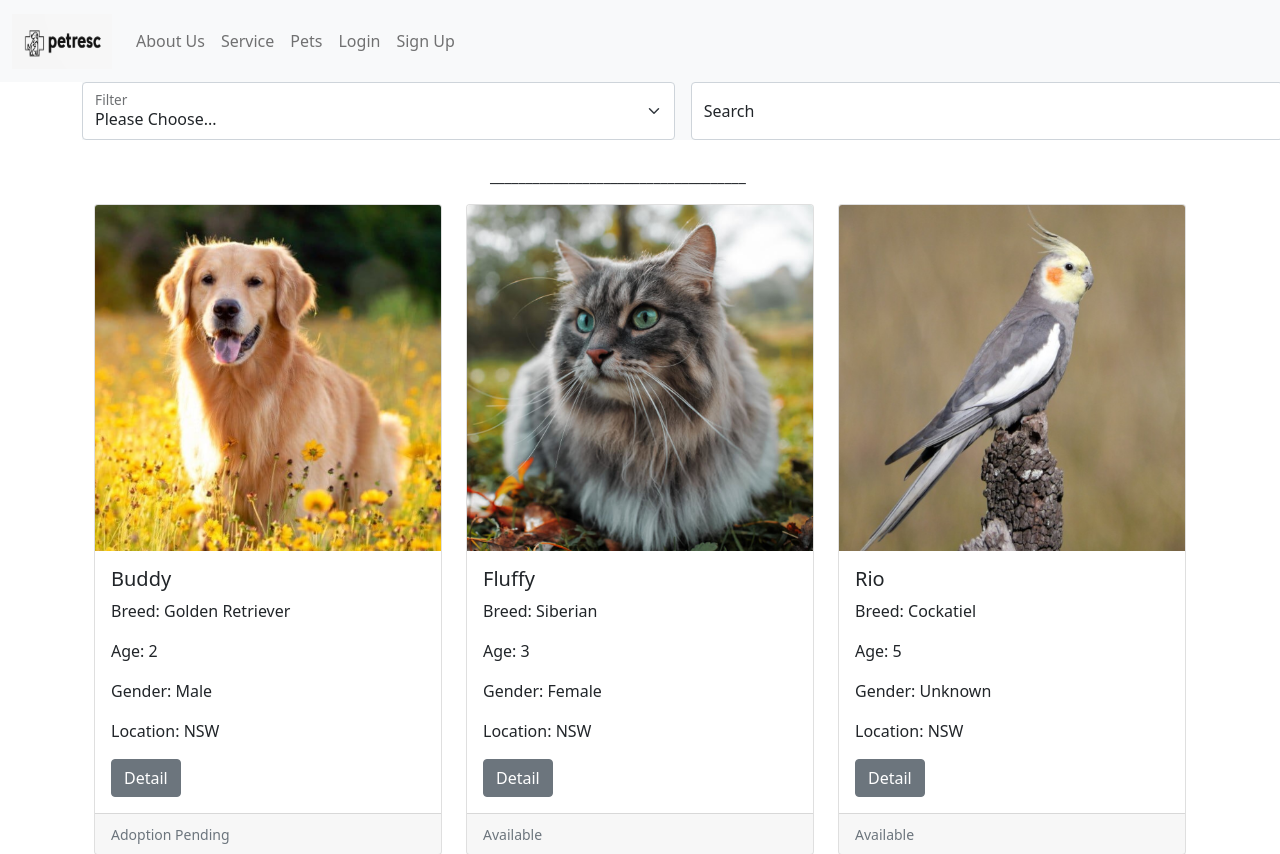
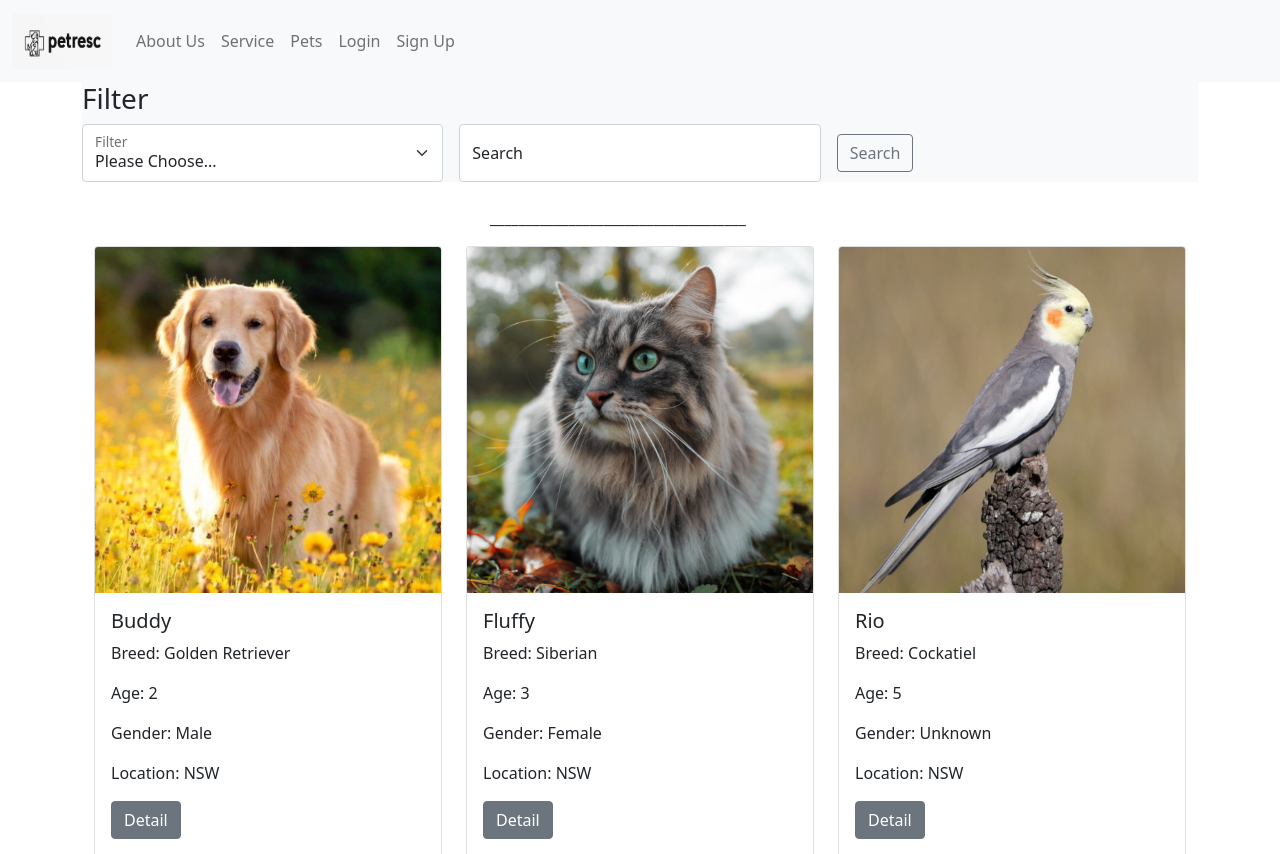
Before and after one commit to thanhkhiet0705/SEF_Assignment_COMP2021, a Django app: page /pets/ in a window 1280 px wide; the page is wider, and only the part inside the window is pictured. Shown: the top 854 px of that part. Run offline with Django 4.2, Linux system fonts and the light colour scheme; data comes from the database, SQL or seed files in the repository.

Commit message:
adding more function to pet webpage

```diff
--- a/SEF_Assignment_COMP2021/rescue_pet_website/rescues_site/templates/rescues_site/pets.html
+++ b/SEF_Assignment_COMP2021/rescue_pet_website/rescues_site/templates/rescues_site/pets.html
@@ -5,25 +5,27 @@
 {% endblock %}
 
 {% block content %}
-<div class="mb-4 mx-auto bg-light" style="width: 1810px;">
+<div class="mb-4 mx-auto bg-light" style="width: 100%;">
     <form action="{% url 'pets' %}" method="POST">
+        <h3>Filter</h3>
         {% csrf_token %}
         <div class="row g-3 align-items-center">
             <div class="col-md">
                 <div class="form-floating">
-                   <select class="form-select" id="floatingSelectGrid">
+                   <select class="form-select" id="selected_type" name="selected_type">
                         <option value="">Please Choose...</option>
-                        <option value="1">Species</option>
-                        <option value="2">Breed</option>
-                        <option value="3">Gender</option>
+                        <option value="species">Species</option>
+                        <option value="breed">Breed</option>
+                        <option value="gender">Gender</option>
+                        <option value="age">Age</option>
                     </select>
-                    <label for="floatingSelectGrid">Filter</label>
+                    <label for="selected_type">Filter</label>
                 </div>
             </div>
             <div class="col-md">
-                <div class="form-floating">
-                    <input type="email" class="form-control" id="floatingInput" name="pet_searchbar" placeholder="Name, species, breed,...">
-                    <label for="pet_searchbar">Search</label>
+                <div class="form-floating" id="search_bar">
+                    <input type="text" class="form-control" id="selected_value" name="selected_value" placeholder="Name, species, breed,...">
+                    <label for="selected_value">Search</label>
                 </div>
             </div>
             <div class="col-md">
@@ -37,6 +39,7 @@
     <p>____________________________________</p>
 </div>
 
+{% if pets %}
 <div class="container">
     <div class="row row-cols-1 row-cols-md-3 g-4">
     {% for pet in pets %}
@@ -59,6 +62,9 @@
     {% endfor %}
     </div>
 </div>
+{% else %}
+<p class="mx-auto" style="width: 200px;">No matching pets from your filter...</p>
+{% endif %}
 <div class="mx-auto" style="width: 300px;">
     <p>____________________________________</p>
 </div>
--- a/SEF_Assignment_COMP2021/rescue_pet_website/rescues_site/views.py
+++ b/SEF_Assignment_COMP2021/rescue_pet_website/rescues_site/views.py
@@ -41,7 +41,47 @@ def registration_form(request):
 
 def pets(request):
     if request.method == 'POST':
-        pass
+        selected_type = request.POST.get('selected_type')
+        selected_value = request.POST.get('selected_value')
+
+        if selected_type == 'species' and selected_value is not None:
+            pets = Pet.objects.all()
+
+            context = {
+                'pets': pets.filter(species__contains = selected_value)
+            }
+            return render(request, 'rescues_site/pets.html', context)
+
+        if selected_type == 'breed' and selected_value is not None:
+            pets = Pet.objects.all()
+
+            context = {
+                'pets': pets.filter(breed__contains = selected_value)
+            }
+            return render(request, 'rescues_site/pets.html', context)
+
+        if selected_type == 'gender' and selected_value is not None:
+            pets = Pet.objects.all()
+            male = 'male'
+            female = 'female'
+            if selected_value.lower() == male:
+                context = {
+                    'pets': pets.filter(gender__contains = selected_value[0]).exclude(gender__contains = female)
+                }
+                return render(request, 'rescues_site/pets.html', context)
+
+            if selected_value.lower() == female:
+                context = {
+                    'pets': pets.filter(gender__contains = selected_value[0]).exclude(gender__iexact = male)
+                }
+                return render(request, 'rescues_site/pets.html', context)
+
+        if selected_type == 'age' and selected_value is not None:
+            context = {
+                'pet': Pet.objects.filter(age = selected_value)
+            }
+
+            return render(request, 'rescues_site/pets.html', context)
 
     pets = Pet.objects.all()
     context = {
```
Also changed, not shown: 1 other file.
